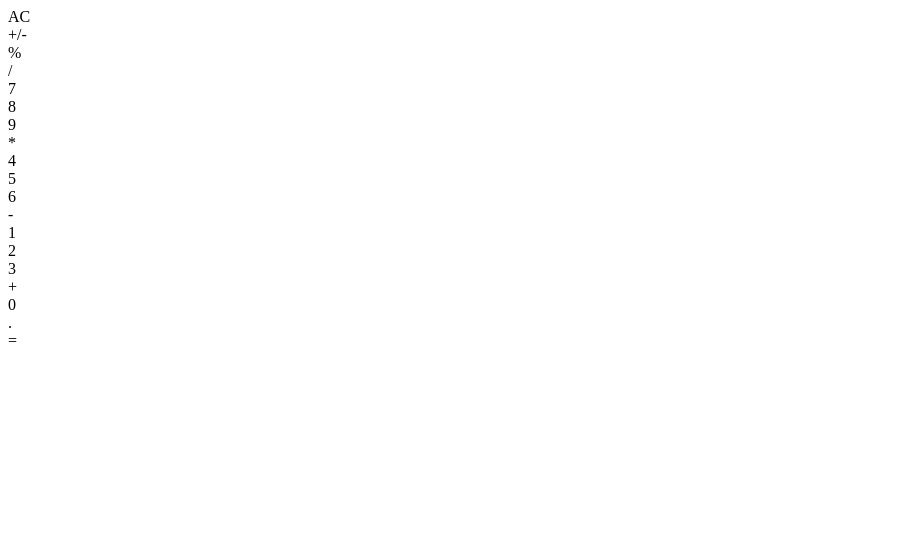
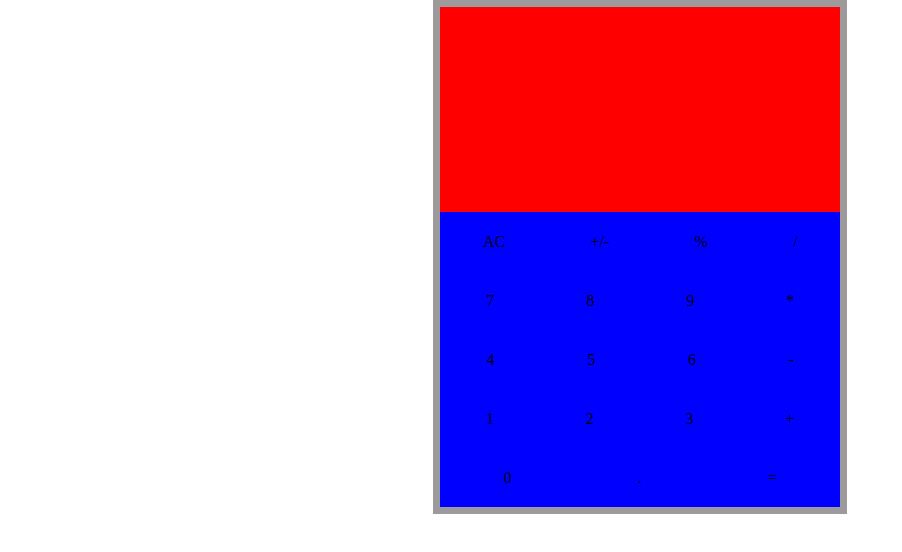
Before and after one commit to octavioromagnoli/calc, a plain HTML site: page index.html in a window 1280 px wide. Shown: the whole page, without its empty margins (0-902 px from the left). Drawn offline with Linux system fonts and the light colour scheme.

Commit message:
Adjust calculator layout
Gave the calculator the main layout. Still lacks correct size adjustments.
Also there is a need to change colors and other styles.

```diff
--- a/index.html
+++ b/index.html
@@ -4,11 +4,14 @@
   <meta charset="UTF-8">
   <meta name="viewport" content="width=device-width, initial-scale=1.0">
   <title>Calcuuu</title>
+  <link rel="stylesheet" href="styles.css">
+  <script src="scripts.js" defer></script>
 </head>
 <body>
   <div class="main-container">
     <div class="calculator">
       <div class="viewScreen"></div>
+      <div class="Rows">
         <div class="firstrow">
           <div class="goldenThree">AC</div>
           <div class="goldenThree">+/-</div>
@@ -40,5 +43,6 @@
         </div>
       </div>
     </div>
+  </div>
 </body>
 </html>
--- a/styles.css
+++ b/styles.css
@@ -0,0 +1,41 @@
+*{
+  padding: 0px;
+  margin: 0px;
+}
+
+body{
+  display: flex;
+  justify-content: center;
+}
+
+.main-container{
+  padding: 7px;
+  background-color: rgb(156, 154, 154);
+}
+.calculator{
+  background-color: blue;
+  display: flex;
+  flex-direction: column;
+  width: 400px;
+  height: 500px;
+}
+
+.calculator div {
+  flex: auto;
+  display: flex;
+}
+
+.viewScreen{
+  background-color: red;
+}
+
+.Rows{
+  display: flex;
+  flex-direction: column;
+}
+
+.Rows div{
+  display: flex;
+  align-items: center;
+  justify-content: center;
+}
```
Lines whose indentation alone changed are shown as unchanged.
